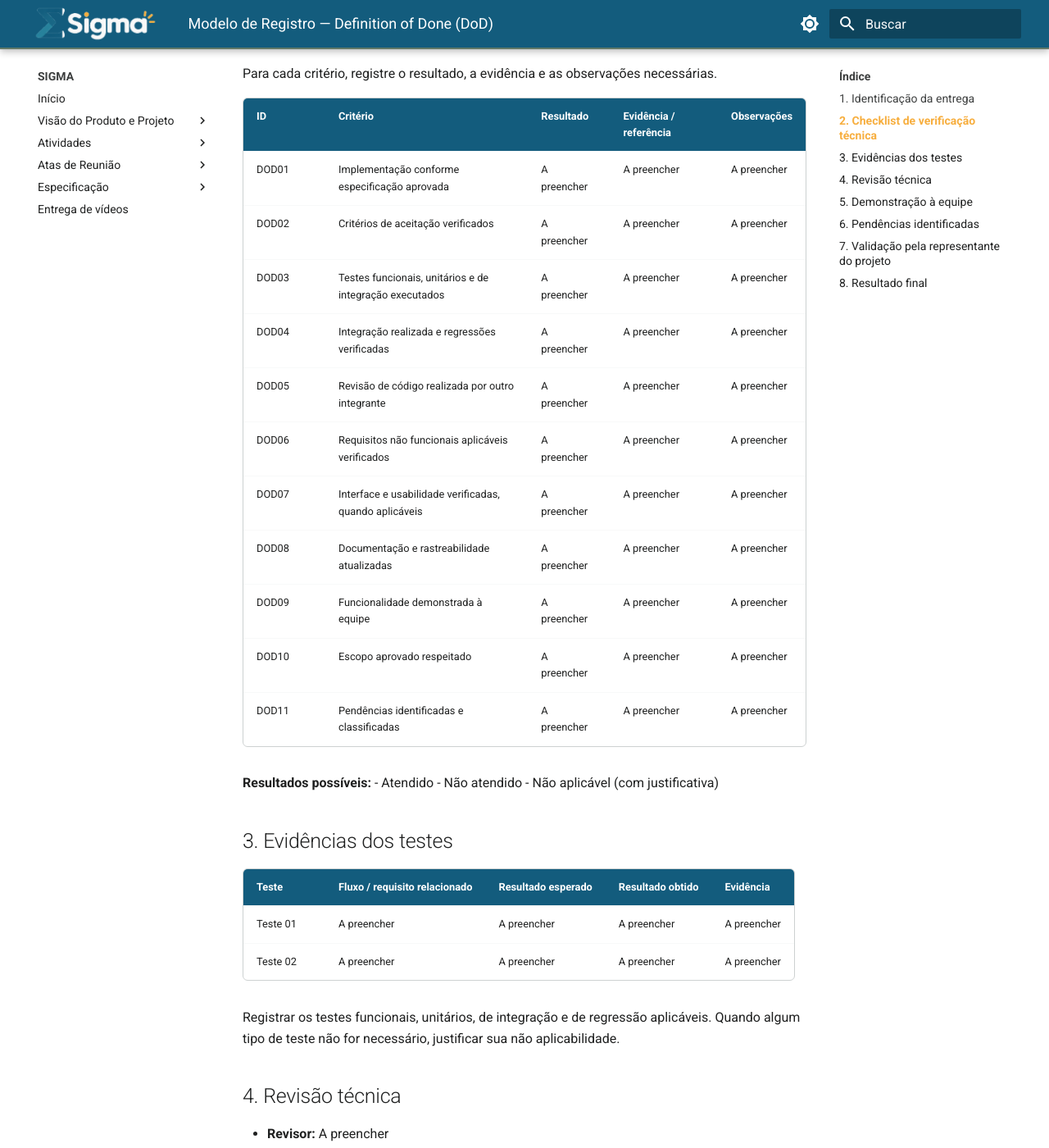
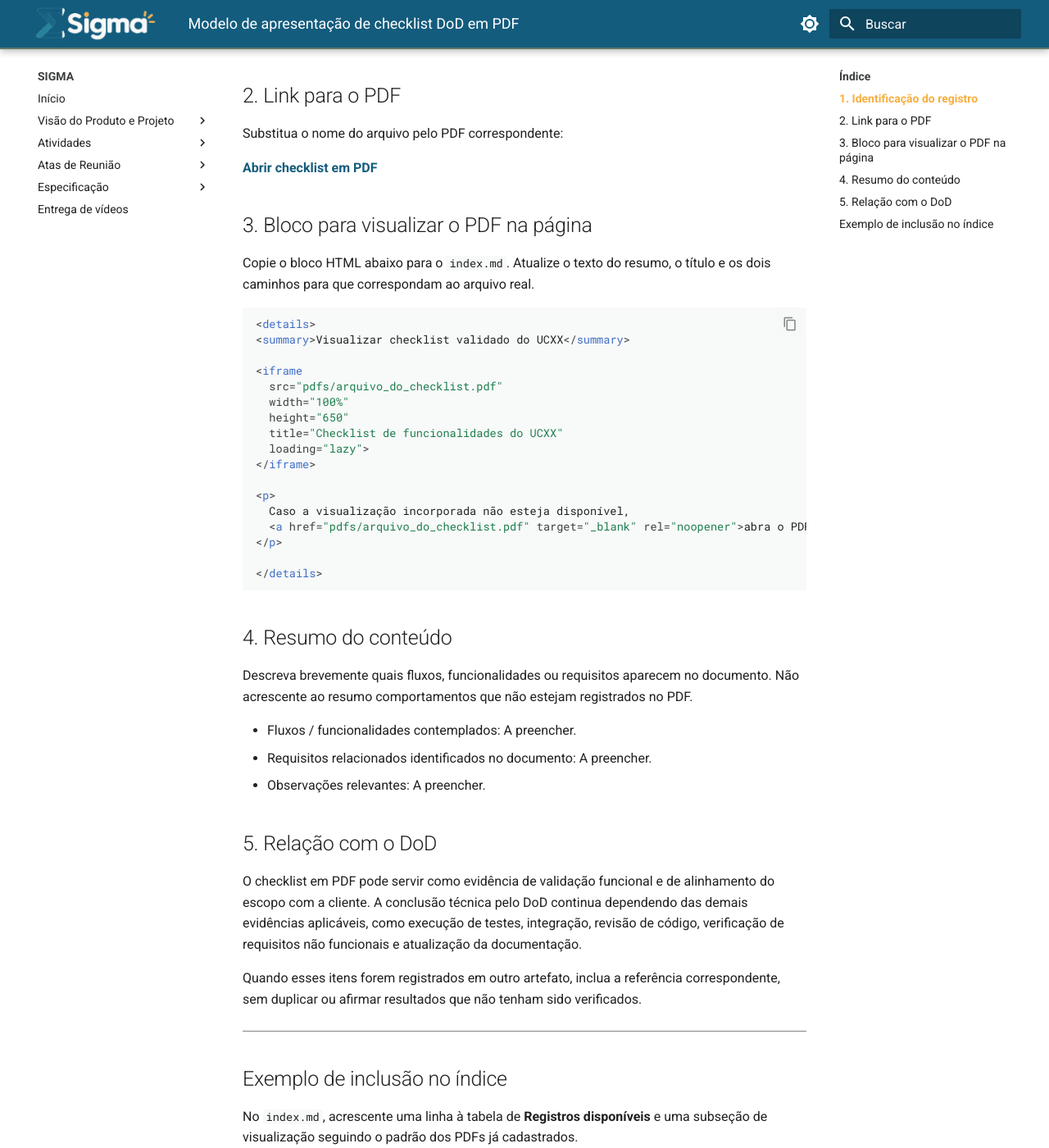
Before and after one commit to mdsreq-fga-unb/REQ-2026.2-T01-Sigma, an MkDocs documentation site: the page built from docs/doc-visao/registros-dod/modelo.md, in a window 1280 px wide and 1400 px high, scrolled down 815 px. Shown: the whole window at 82% size. Built offline with MkDocs 1.6.1 and Material for MkDocs 9.7.7, drawn with Linux system fonts in a browser that asks for light colours; some of the changed text lies outside the part shown.

````diff
--- a/docs/doc-visao/registros-dod/modelo.md
+++ b/docs/doc-visao/registros-dod/modelo.md
@@ -1,112 +1,67 @@
+# Modelo de apresentação de checklist DoD em PDF
 
-# Modelo de Registro — Definition of Done (DoD)
+Este modelo deve ser utilizado quando a equipe receber um novo checklist de funcionalidades em PDF elaborado pela liderança e validado com a representante do projeto. O PDF deve ser mantido como documento original da validação; este arquivo organiza sua identificação e apresentação no site.
 
-## 1. Identificação da entrega
+**Não substitua nem edite o PDF validado para preencher este modelo.** Copie os blocos abaixo para o `index.md`, preencha os dados confirmados e mantenha o arquivo PDF na pasta `pdfs/`.
+
+## 1. Identificação do registro
 
 | Campo | Informação |
 |---|---|
-| Identificação da entrega | A preencher |
-| Funcionalidade / incremento | A preencher |
-| Caso(s) de Uso relacionado(s) | A preencher |
-| Fluxos implementados | A preencher |
-| Requisitos relacionados (RF, RNF e RN) | A preencher |
-| Iteração | A preencher |
-| Versão da entrega | A preencher |
-| Responsável pela implementação | A preencher |
-| Responsável pela revisão | A preencher |
-| Data da avaliação | A preencher |
+| Caso de Uso | UCXX — Nome do Caso de Uso |
+| Documento | Nome do checklist de funcionalidades |
+| Arquivo PDF | `pdfs/arquivo_do_checklist.pdf` |
+| Responsável pela elaboração | A preencher, se registrado |
+| Data do documento | A preencher, se registrada |
+| Validação com a representante | A preencher conforme registro disponível |
+| Observações | A preencher, se necessário |
 
-**Importante:** o responsável pela revisão deve ser diferente do responsável pela implementação.
+## 2. Link para o PDF
 
-## 2. Checklist de verificação técnica
+Substitua o nome do arquivo pelo PDF correspondente:
 
-Para cada critério, registre o resultado, a evidência e as observações necessárias.
+[**Abrir checklist em PDF**](pdfs/arquivo_do_checklist.pdf)
 
-| ID | Critério | Resultado | Evidência / referência | Observações |
-|---|---|---|---|---|
-| DOD01 | Implementação conforme especificação aprovada | A preencher | A preencher | A preencher |
-| DOD02 | Critérios de aceitação verificados | A preencher | A preencher | A preencher |
-| DOD03 | Testes funcionais, unitários e de integração executados | A preencher | A preencher | A preencher |
-| DOD04 | Integração realizada e regressões verificadas | A preencher | A preencher | A preencher |
-| DOD05 | Revisão de código realizada por outro integrante | A preencher | A preencher | A preencher |
-| DOD06 | Requisitos não funcionais aplicáveis verificados | A preencher | A preencher | A preencher |
-| DOD07 | Interface e usabilidade verificadas, quando aplicáveis | A preencher | A preencher | A preencher |
-| DOD08 | Documentação e rastreabilidade atualizadas | A preencher | A preencher | A preencher |
-| DOD09 | Funcionalidade demonstrada à equipe | A preencher | A preencher | A preencher |
-| DOD10 | Escopo aprovado respeitado | A preencher | A preencher | A preencher |
-| DOD11 | Pendências identificadas e classificadas | A preencher | A preencher | A preencher |
+## 3. Bloco para visualizar o PDF na página
 
-**Resultados possíveis:**
-- Atendido
-- Não atendido
-- Não aplicável (com justificativa)
+Copie o bloco HTML abaixo para o `index.md`. Atualize o texto do resumo, o título e os dois caminhos para que correspondam ao arquivo real.
 
-## 3. Evidências dos testes
+```html
+<details>
+<summary>Visualizar checklist validado do UCXX</summary>
 
-| Teste | Fluxo / requisito relacionado | Resultado esperado | Resultado obtido | Evidência |
-|---|---|---|---|---|
-| Teste 01 | A preencher | A preencher | A preencher | A preencher |
-| Teste 02 | A preencher | A preencher | A preencher | A preencher |
+<iframe
+  src="pdfs/arquivo_do_checklist.pdf"
+  width="100%"
+  height="650"
+  title="Checklist de funcionalidades do UCXX"
+  loading="lazy">
+</iframe>
 
-Registrar os testes funcionais, unitários, de integração e de regressão aplicáveis. Quando algum tipo de teste não for necessário, justificar sua não aplicabilidade.
+<p>
+  Caso a visualização incorporada não esteja disponível,
+  <a href="pdfs/arquivo_do_checklist.pdf" target="_blank" rel="noopener">abra o PDF em uma nova aba</a>.
+</p>
 
-## 4. Revisão técnica
+</details>
+```
 
-- **Revisor:** A preencher
-- **Implementador:** A preencher
-- **Pull Request / referência do código:** A preencher
-- **Data da revisão:** A preencher
-- **Resultado:** A preencher
-- **Observações:** A preencher
+## 4. Resumo do conteúdo
 
-## 5. Demonstração à equipe
+Descreva brevemente quais fluxos, funcionalidades ou requisitos aparecem no documento. Não acrescente ao resumo comportamentos que não estejam registrados no PDF.
 
-- **Data da demonstração:** A preencher
-- **Participantes:** A preencher
-- **Funcionalidades demonstradas:** A preencher
-- **Resultado e observações:** A preencher
-- **Evidência (ata, vídeo ou registro):** A preencher
+- Fluxos / funcionalidades contemplados: A preencher.
+- Requisitos relacionados identificados no documento: A preencher.
+- Observações relevantes: A preencher.
 
-## 6. Pendências identificadas
+## 5. Relação com o DoD
 
-| Pendência | Classificação | Responsável | Prazo | Situação |
-|---|---|---|---|---|
-| A preencher | Impeditiva / Não impeditiva | A preencher | A preencher | A preencher |
+O checklist em PDF pode servir como evidência de validação funcional e de alinhamento do escopo com a cliente. A conclusão técnica pelo DoD continua dependendo das demais evidências aplicáveis, como execução de testes, integração, revisão de código, verificação de requisitos não funcionais e atualização da documentação.
 
-Pendências impeditivas que comprometam critérios de aceitação, regras de negócio ou requisitos obrigatórios impedem a conclusão técnica da entrega.
+Quando esses itens forem registrados em outro artefato, inclua a referência correspondente, sem duplicar ou afirmar resultados que não tenham sido verificados.
 
-Pendências não impeditivas poderão permanecer abertas, desde que documentadas e encaminhadas para tratamento posterior.
+---
 
-## 7. Validação pela representante do projeto
+## Exemplo de inclusão no índice
 
-A validação pelo cliente ou representante deverá ser registrada separadamente da conclusão técnica.
-
-- **Validação realizada?** A preencher
-- **Representante:** A preencher
-- **Data:** A preencher
-- **Resultado:** A preencher (Aprovada / Aprovada com ressalvas / Rejeitada / Não realizada)
-- **Observações e solicitações:** A preencher
-- **Evidência da validação:** A preencher
-
-## 8. Resultado final
-
-**Situação técnica:**
-- [ ] Não concluída
-- [ ] Tecnicamente concluída
-
-**Situação da homologação:**
-- [ ] Não realizada
-- [ ] Aguardando homologação
-- [ ] Aprovada
-- [ ] Aprovada com ressalvas
-- [ ] Rejeitada
-
-**Responsável pelo registro final:** A preencher
-
-**Data:** A preencher
-
-**Justificativa / observações finais:**
-
-A preencher.
-
-Uma entrega somente poderá ser considerada tecnicamente concluída quando todos os critérios aplicáveis do DoD estiverem atendidos e suas evidências registradas. A homologação pelo cliente deverá permanecer como uma avaliação separada.
+No `index.md`, acrescente uma linha à tabela de **Registros disponíveis** e uma subseção de visualização seguindo o padrão dos PDFs já cadastrados.
````
Also changed, not shown: docs/doc-visao/casos-uso/uc01.md (+1 -1 lines), docs/doc-visao/casos-uso/uc02.md (+1 -1 lines), docs/doc-visao/casos-uso/uc04.md (+1 -1 lines), docs/doc-visao/casos-uso/uc06.md (+1 -1 lines), docs/doc-visao/registros-dod/LEIA-ME.md (added, +25 -0 lines), docs/doc-visao/registros-dod/index.md (+52 -8 lines), docs/doc-visao/registros-dod/uc01-gerenciar_autenticar.md (added, +112 -0 lines), 6 other files.
